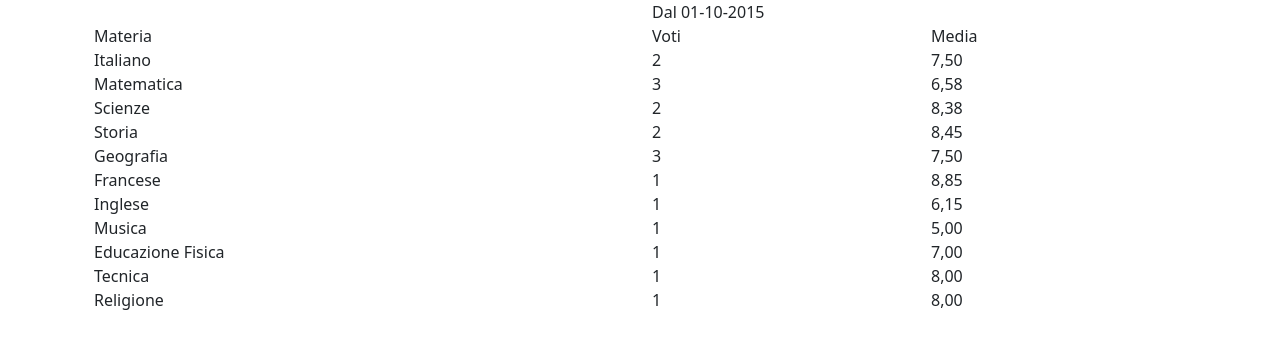
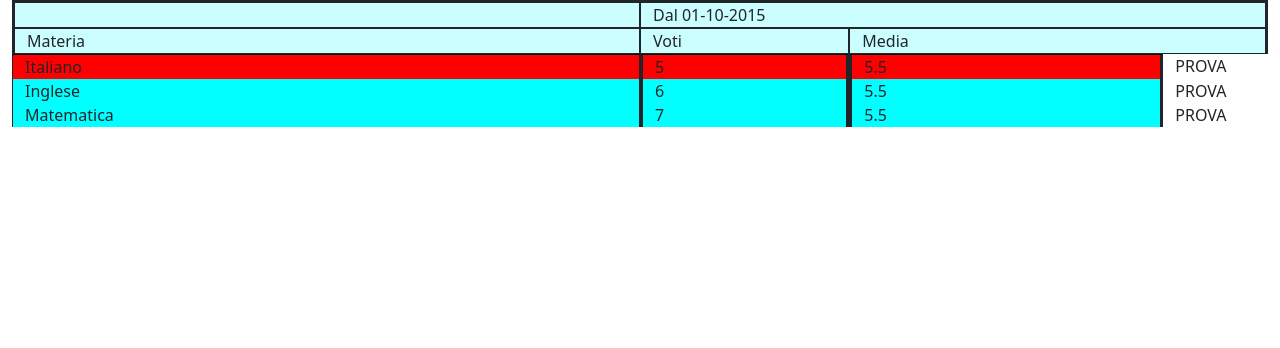
Before and after one commit to kr0ma55/XDotZero, an Angular app: page / in a window 1280 px wide. Shown: the top 348 px of the page. Built offline with nearby package versions, Linux system fonts and the light colour scheme.

Commit message:
Feat: Ng IF, Ng FOR, Ng CLASS

```diff
--- a/src/app/saluto/saluto.component.html
+++ b/src/app/saluto/saluto.component.html
@@ -6,91 +6,26 @@
 
 <div class="container-fluid">
 
-
+   <!-- PRIMA RIGA STATICA -->
    <div class="row">
-
-
-
-      <div class="col-6">
+      <div class="col-6 first-row-col-left">
+      </div>
+      <div *ngIf="dataPagellino !== '' " class="col-6 first-row-col-right">
+        {{dataPagellino}}
+      </div>
+    </div>
+   <!-- SECONDA RIGA STATICA -->
+      <div class="row">
+          <div class="col-md-6 second-row-col-left">Materia</div>
+          <div class="col-md-2 second-row-col-center">Voti</div>
+          <div class="col-md-4 second-row-col-right">Media</div>
+      </div>
+<!-- N RIGHE DINAMICHE -->
+      <div class="row" *ngFor="let tipoMateria of listaVoti;let i = index">
+          <div  [ngClass]="{'first-value-col': i === 0, 'every-value-col-notFirst' : i !==0}" class="col-md-6 materia-value-col">{{tipoMateria.materia}}</div>
+          <div [ngClass]="{'first-value-col': i === 0,'every-value-col-notFirst' : i !==0}"class="col-md-2">{{tipoMateria.voto}}</div>
+          <div [ngClass]="{'first-value-col': i === 0, 'every-value-col-notFirst' : i !==0}"class="col-md-3">{{tipoMateria.media}}</div>
+          <div class="col-md-1">PROVA</div>
 
       </div>
-
-      <div class="col-6">
-        Dal 01-10-2015
-      </div>
-      </div>
-      <div class="container">
-         <div class="row">
-           <div class="col-md-6">Materia</div>
-           <div class="col-md-3">Voti</div>
-            <div class="col-md-3">Media</div>
-         </div>
-         <div class="row">
-           <div class="col-md-6">Italiano</div>
-           <div class="col-md-3">2</div>
-           <div class="col-md-3">7,50</div>
-         </div>
-         <div class="row">
-            <div class="col-md-6">Matematica</div>
-            <div class="col-md-3">3</div>
-            <div class="col-md-3">6,58</div>
-          </div>
-          <div class="row">
-            <div class="col-md-6">Scienze</div>
-            <div class="col-md-3">2</div>
-            <div class="col-md-3">8,38</div>
-          </div>
-          <div class="row">
-            <div class="col-md-6">Storia</div>
-            <div class="col-md-3">2</div>
-            <div class="col-md-3">8,45</div>
-          </div>
-          <div class="row">
-            <div class="col-md-6">Geografia</div>
-            <div class="col-md-3">3</div>
-            <div class="col-md-3">7,50</div>
-          </div>
-          <div class="row">
-            <div class="col-md-6">Francese</div>
-            <div class="col-md-3">1</div>
-            <div class="col-md-3">8,85</div>
-          </div>
-          <div class="row">
-            <div class="col-md-6">Inglese</div>
-            <div class="col-md-3">1</div>
-            <div class="col-md-3">6,15</div>
-          </div>
-          <div class="row">
-            <div class="col-md-6">Musica</div>
-            <div class="col-md-3">1</div>
-            <div class="col-md-3">5,00</div>
-          </div>
-          <div class="row">
-            <div class="col-md-6">Educazione Fisica</div>
-            <div class="col-md-3">1</div>
-            <div class="col-md-3">7,00</div>
-          </div>
-          <div class="row">
-            <div class="col-md-6">Tecnica</div>
-            <div class="col-md-3">1</div>
-            <div class="col-md-3">8,00</div>
-          </div>
-          <div class="row">
-            <div class="col-md-6">Religione</div>
-            <div class="col-md-3">1</div>
-            <div class="col-md-3">8,00</div>
-          </div>
-
-
-
-
-
-
-
-
-
-
-
-
-
-       </div>
+</div>
--- a/src/app/saluto/saluto.component.scss
+++ b/src/app/saluto/saluto.component.scss
@@ -3,6 +3,70 @@ p {
     color: blue;
     font-weight: bold;
   }
-  .container-fluid{
+  .first-row-col-left{
+    border-style: solid;
+    border-right-width: 1px;
+    border-bottom-width: 1px;
+    background-color: #CBFEFEff;
+  }
+  .first-row-col-right{
+    border-style: solid;
+    border-left-width: 1px;
+    border-bottom-width: 1px;
+    background-color: #CBFEFEff;
+  }
 
+  .second-row-col-left{
+    border-style: solid;
+    border-right-width: 1px;
+    border-top-width: 1px;
+    border-bottom-width: 1px;
+    background-color: #CBFEFEff;
   }
+
+  .second-row-col-center{
+    border-style: solid;
+    border-right-width: 1px;
+    border-top-width: 1px;
+    border-bottom-width: 1px;
+    border-left-width: 1px;
+    background-color: #CBFEFEff;
+  }
+  .second-row-col-right{
+    border-style: solid;
+    border-left-width: 1px;
+    border-top-width: 1px;
+    border-bottom-width: 1px;
+    background-color: #CBFEFEff;
+  }
+
+  .materia-value-col{
+    border-style: solid;
+    border-top-width: 1px;
+    border-left-width: 1px;
+    border-right-width: 1px;
+    border-bottom-width: 1px;
+    border-bottom-color: grey;
+  }
+
+  .red{
+    background-color: red;
+  }
+
+  .first-value-col{
+    border-style: solid;
+    border-top-width: 1px;
+    border-top-color: black;
+    border-bottom-width: 0px;
+    border-bottom-color: grey;
+    background-color: red;
+  }
+
+  .every-value-col-notFirst{
+    border-style: solid;
+    border-top-width: 0px;
+    border-top-color: grey;
+    border-bottom-width: 0px;
+    border-bottom-color: grey;
+    background-color: aqua;
+  }
--- a/src/app/saluto/saluto.component.ts
+++ b/src/app/saluto/saluto.component.ts
@@ -10,6 +10,11 @@ export class SalutoComponent implements OnInit{
 
   saluto : Object;
 
+  listaVoti :Object[];
+  dataPagellino : String;
+
+
+
 
 
   ngOnInit(): void {
@@ -20,6 +25,25 @@ export class SalutoComponent implements OnInit{
       "documentStatus": "ROSSO",
       "campo2" :"verde"
     }
+    this.listaVoti = [
+      {
+        "materia" : "Italiano",
+        "voto" : 5,
+        "media" : 5.5
+      },
+      {
+        "materia" : "Inglese",
+        "voto" : 6,
+        "media" : 5.5
+      },
+      {
+        "materia" : "Matematica",
+        "voto" : 7,
+        "media" : 5.5
+      }
+
+    ]
+    this.dataPagellino = "Dal 01-10-2015";
 
 
   }
```
